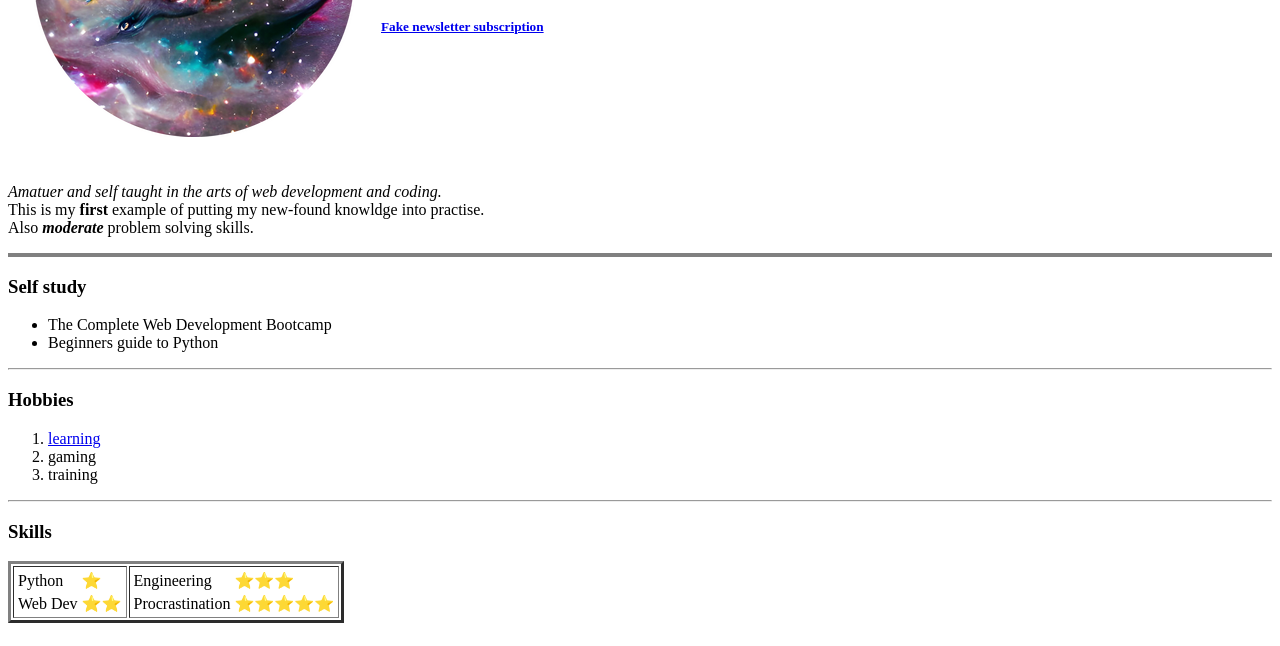
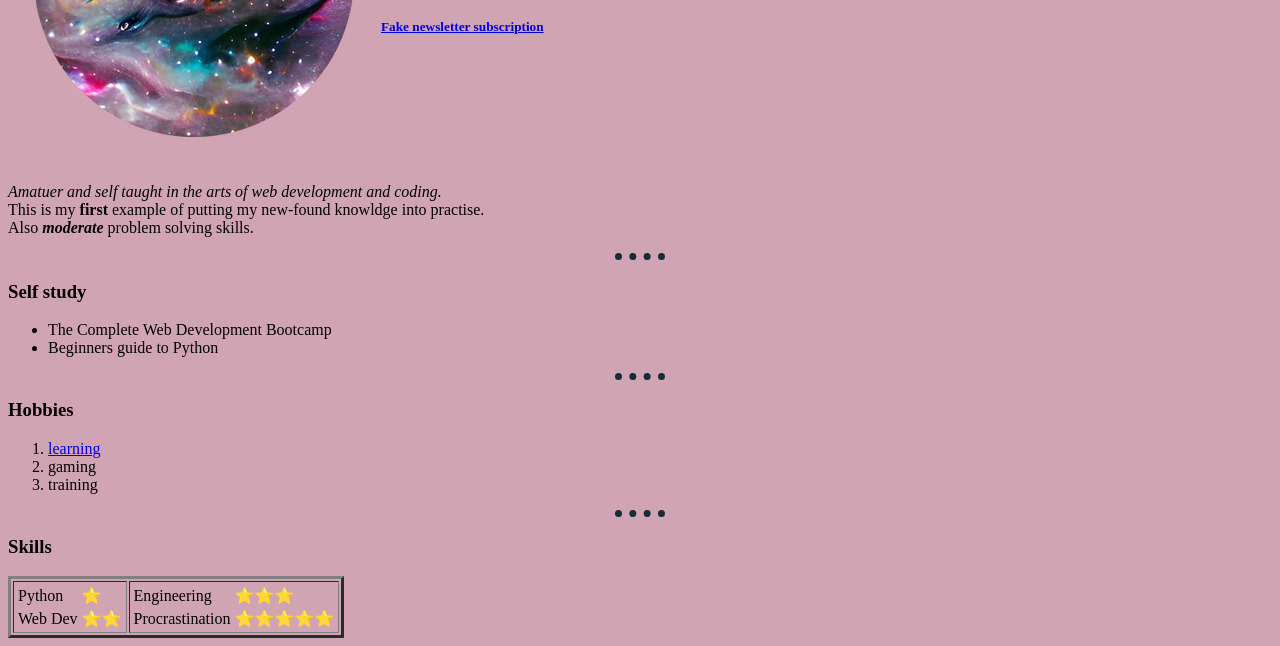
Before and after one commit to Dragonxnebula/webtest, a plain HTML site: page index.html in a window 1280 px wide. Shown: the part 217-863 px from the top of the page. Drawn offline with Linux system fonts and the light colour scheme.

Commit message:
Updated and moderatly stylised index

```diff
--- a/index.html
+++ b/index.html
@@ -5,6 +5,28 @@
   <meta charset="utf-8"><!-- This is the character set that the browser will read the html in, utf-8 includes all characters and symbols-->
   <meta description='A personal website used for practising and testing HTML, CSS and Javascript' />
   <title>Dragonxnebula's Personal Site</title>
+  <!-- Stylising entire webpages means you can blanket apply to all instances of
+an item or type such as <hr /> to all be the same color etc.. -->
+  <style>
+    /* Style command is CSS so uses a different indication for making comments */
+    body {
+      background-color: #d1a4b3;
+      /* sets entire webpage background to the hexicode */
+    }
+
+    hr {
+      border-style: none;
+      border-top: 7px #152d37 dotted;
+      width: 50px;
+      /*can also be set to a percentage value for consistency on different window sizes*/
+    }
+
+    /* Remember even <hr/> is treated as a four sides box when rendered,
+    setting all sides to style type none and then top to dotted allows for
+    creating a single row of dots with no overlap (These can be set to px size
+    and color adjusted again using hexicode)*/
+
+  </style>
 </head>
 
 <body>
@@ -31,7 +53,7 @@
     <br />
     Also <em><strong>moderate</strong></em> problem solving skills.
   </p>
-  <hr size='4' noshade>
+  <hr size='4'>
   <h3>Self study</h3>
   <ul>
     <!-- Unordered list, i.e Bullet points-->
@@ -50,8 +72,10 @@
   <hr size='2'>
   <h3>Skills</h3>
 
-  <table border='3' noshade>
-    <!-- Nested tables in html can make the programming difficult to read and make sense of but can be used to adjust the display if really needed.-->
+  <table border="3">
+    <!-- Nested tables in html can make the programming difficult to read
+    and make sense of but can be used to adjust the display if really
+    needed.-->
     <td>
       <table>
         <tr>
```
